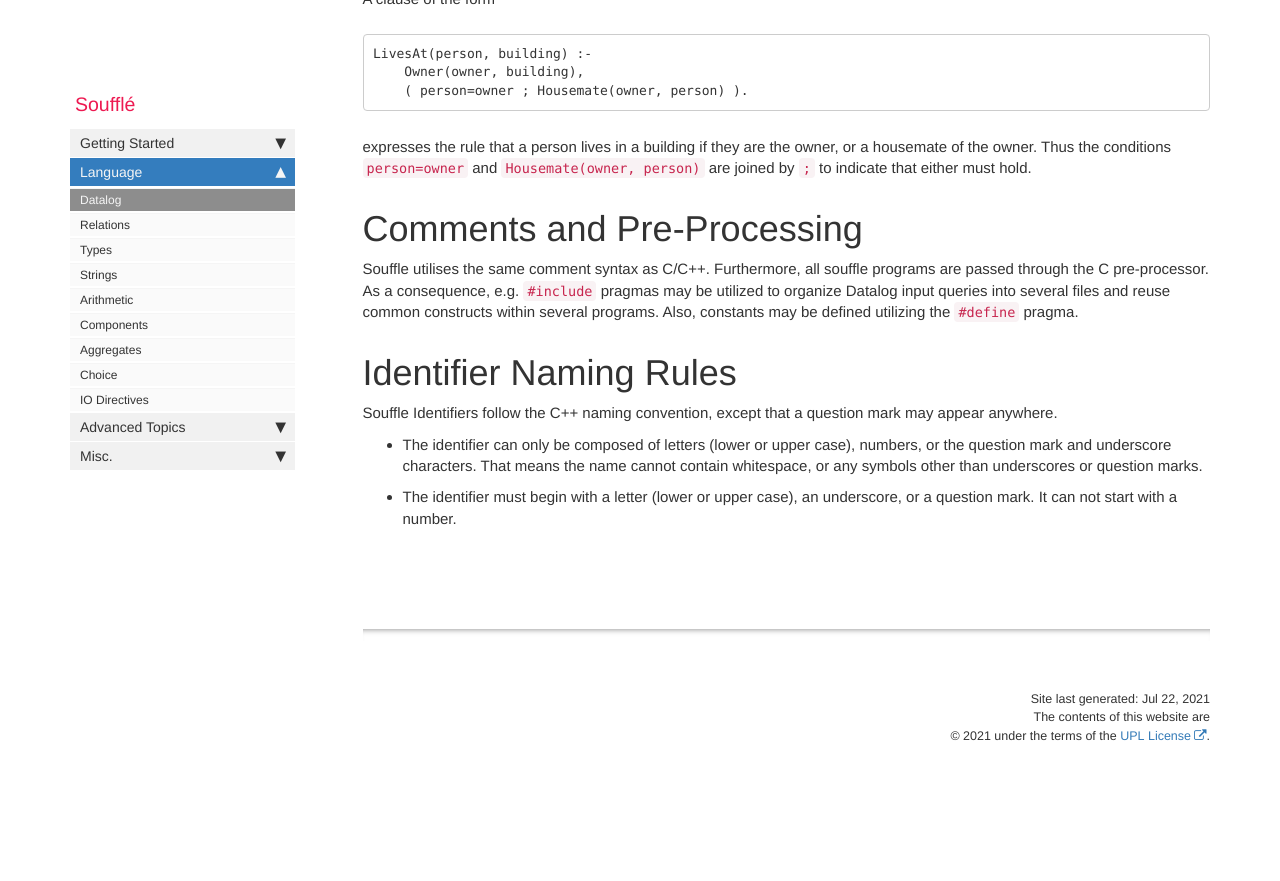
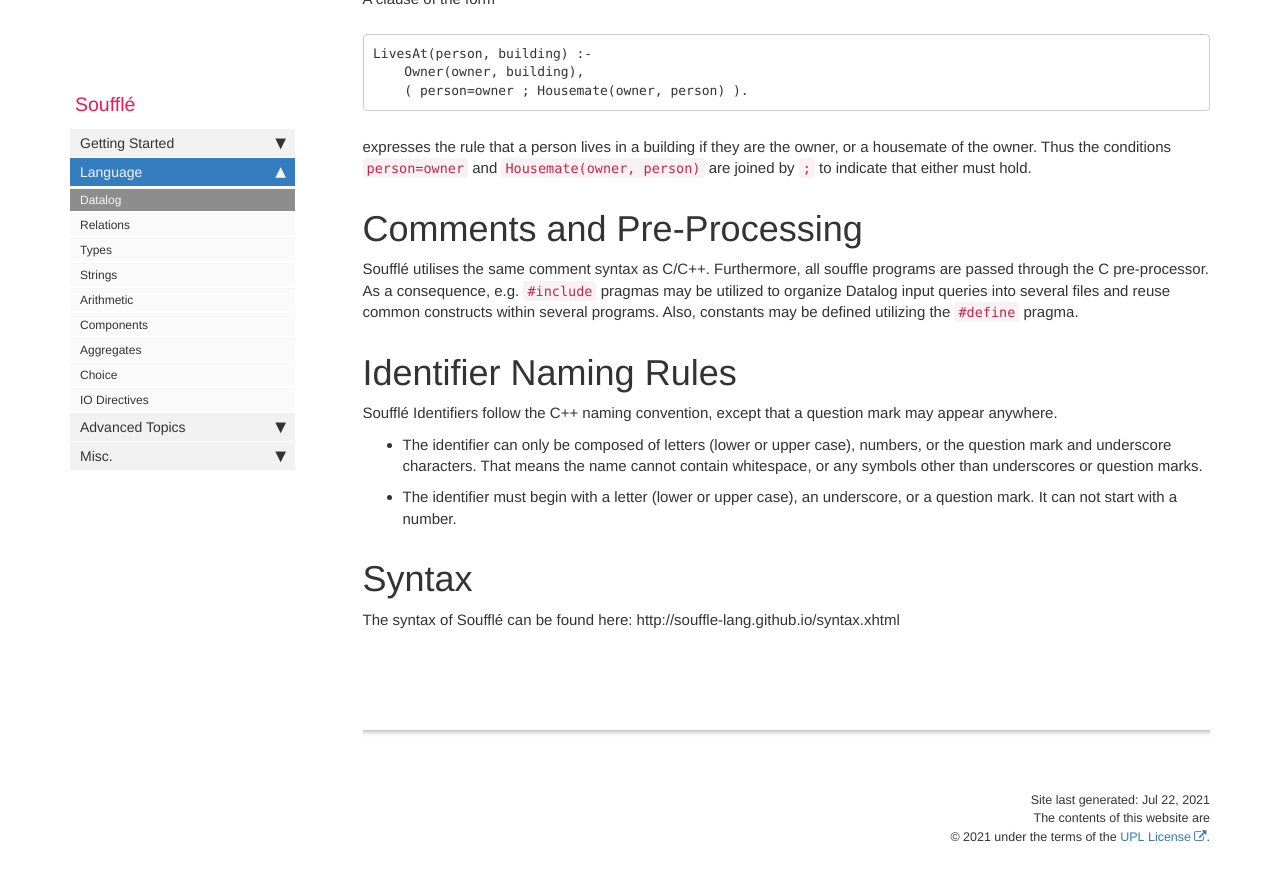
Before and after one commit to souffle-lang/souffle-lang.github.io, a Jekyll site: the page built from pages/docs/datalog.md, in a window 1280 px wide and 900 px high, scrolled down 4401 px. Shown: the top 881 px of the window. Built offline with Jekyll 4.4.1, drawn with Linux system fonts in a browser that asks for light colours; comment, search, counter and statistics services are not loaded; before the commit the page ends 5207 px from its top, so only the background shows below that.

Commit message:
Update datalog.md

```diff
--- a/pages/docs/datalog.md
+++ b/pages/docs/datalog.md
@@ -196,11 +196,17 @@ LivesAt(person, building) :-
 expresses the rule that a person lives in a building if they are the owner, or a housemate of the owner. Thus the conditions `person=owner` and `Housemate(owner, person)` are joined by `;` to indicate that either must hold.
 
 # Comments and Pre-Processing
-Souffle utilises the same comment syntax as C/C++. Furthermore, all souffle programs are passed through the C pre-processor. As a consequence, e.g. `#include` pragmas may be utilized to organize Datalog input queries into several files and reuse common constructs within several programs. Also, constants may be defined utilizing the `#define` pragma.
+Soufflé utilises the same comment syntax as C/C++. Furthermore, all souffle programs are passed through the C pre-processor. As a consequence, e.g. `#include` pragmas may be utilized to organize Datalog input queries into several files and reuse common constructs within several programs. Also, constants may be defined utilizing the `#define` pragma.
 
 # Identifier Naming Rules
-Souffle Identifiers follow the C++ naming convention, except that a question mark may appear anywhere.
+Soufflé Identifiers follow the C++ naming convention, except that a question mark may appear anywhere.
 - The identifier can only be composed of letters (lower or upper case), numbers, or the question mark and underscore characters. That means the name cannot contain whitespace, or any symbols other than underscores or question marks.
 - The identifier must begin with a letter (lower or upper case), an underscore, or a question mark. It can not start with a number.
 
+# Syntax
+
+The syntax of Soufflé can be found here:
+http://souffle-lang.github.io/syntax.xhtml
+
+
 {% include links.html %}
```
